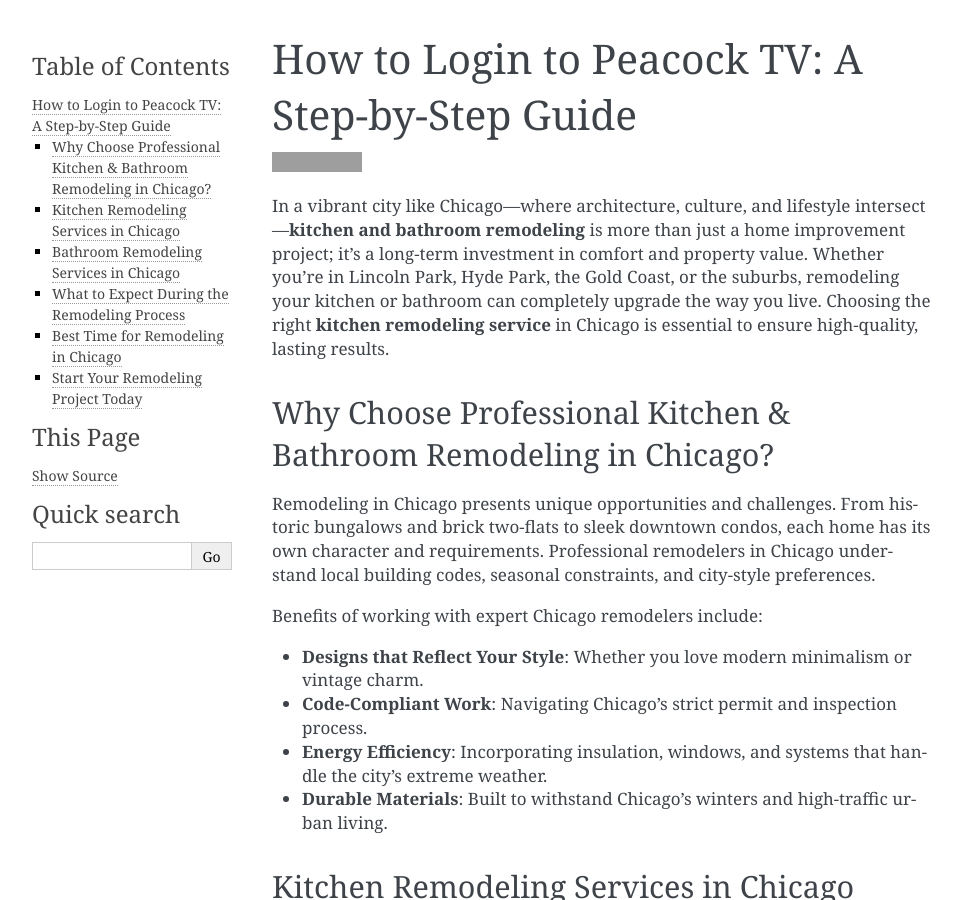
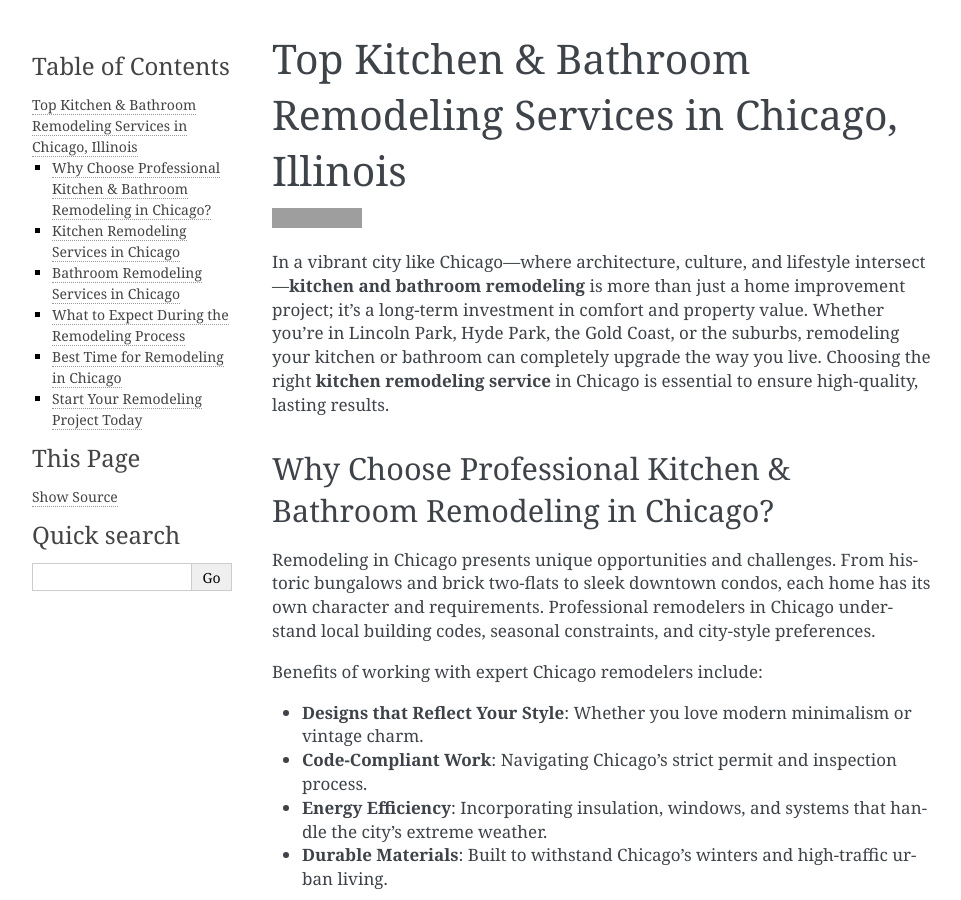
Before and after one commit to san-dey/Bathroom-Remodeling-Services-in-Chicago, a Sphinx documentation site: the page built from docs/index.rst, in a window 1280 px wide and 900 px high. Shown: the whole window, without its empty margins (148-1109 px from the left). Built offline with Sphinx 7.4.7, drawn with Linux system fonts in a browser that asks for light colours; grey boxes are pictures that could not be loaded.

Commit message:
Update index.rst

```diff
--- a/docs/index.rst
+++ b/docs/index.rst
@@ -1,4 +1,4 @@
-How to Login to Peacock TV: A Step-by-Step Guide
+Top Kitchen & Bathroom Remodeling Services in Chicago, Illinois
 ============================================
 
 .. toctree::
```
